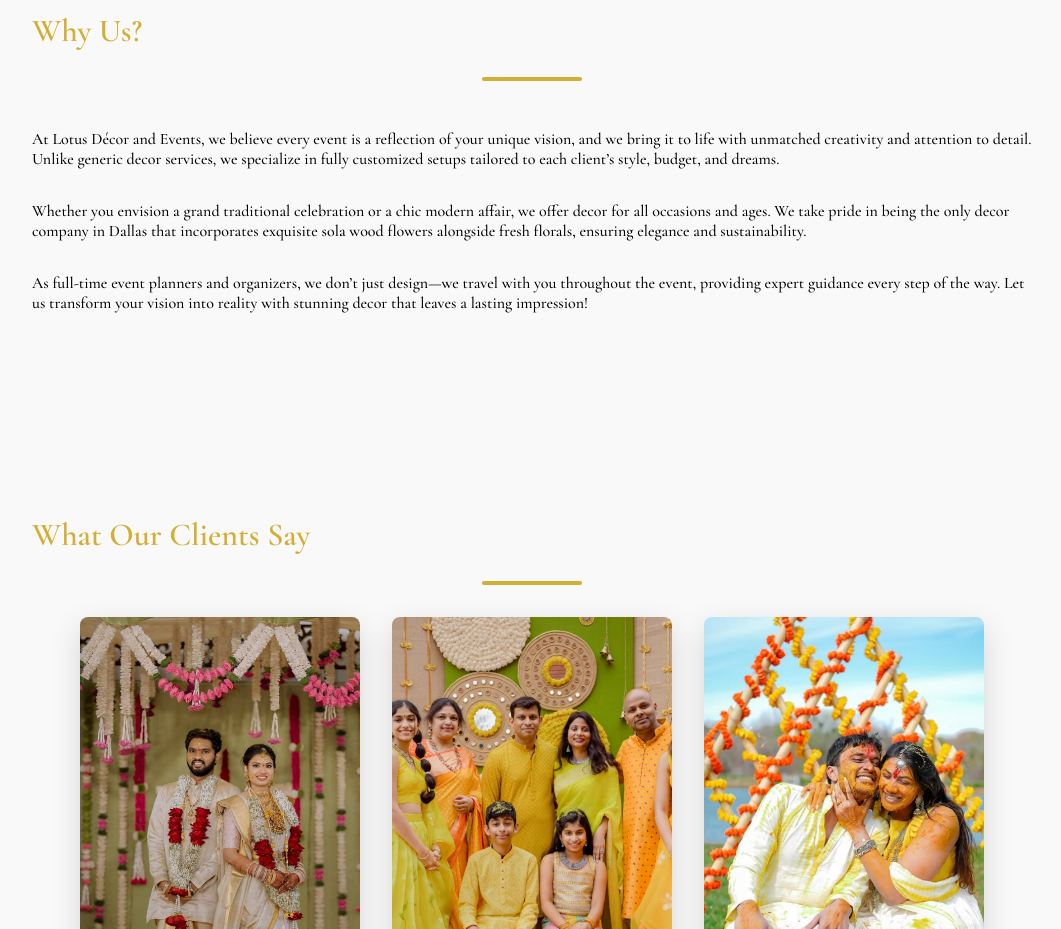
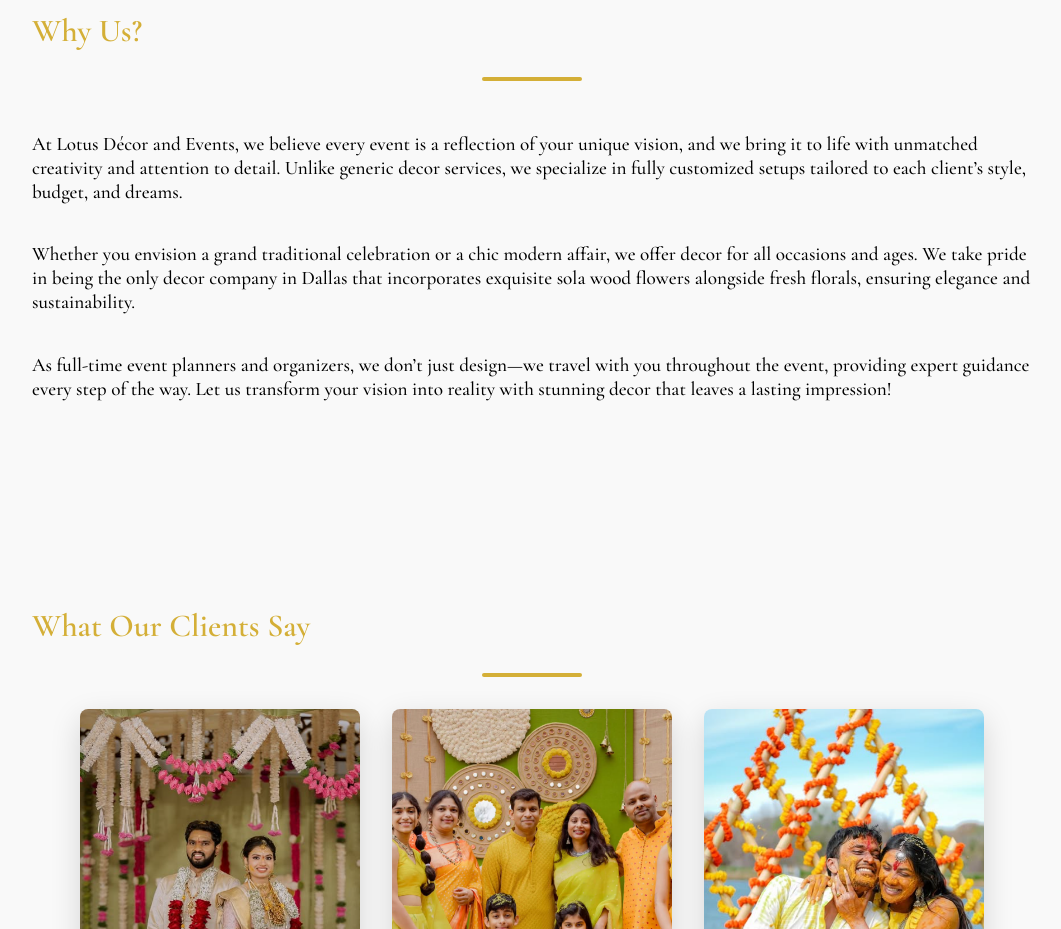
Before and after one commit to lotusdecor/ldecor_frontend, a React (Vite) app: page / in a window 1280 px wide. Shown: the part 960-1889 px from the top of the page, without its empty margins (108-1169 px from the left). Built offline with nearby package versions, Linux system fonts and the light colour scheme.

Commit message:
font change in home.jsx

```diff
--- a/src/styles/Home.css
+++ b/src/styles/Home.css
@@ -219,7 +219,7 @@ body {
 }
 
 .our-promise p {
-  font-size: 1rem;
+  font-size: 1.2rem;
   color: rgb(0, 0, 0);
   font-family: 'Cormorant Garamond', serif;
 }
```
